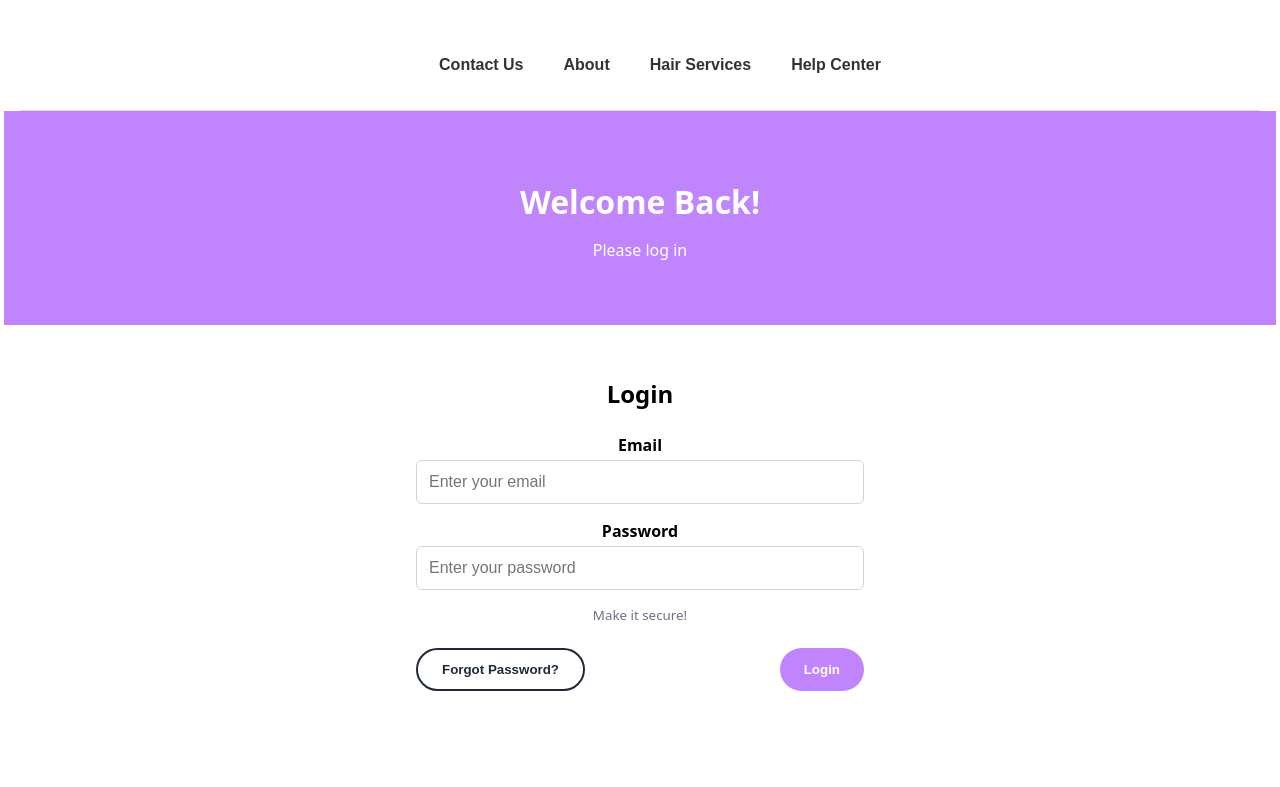
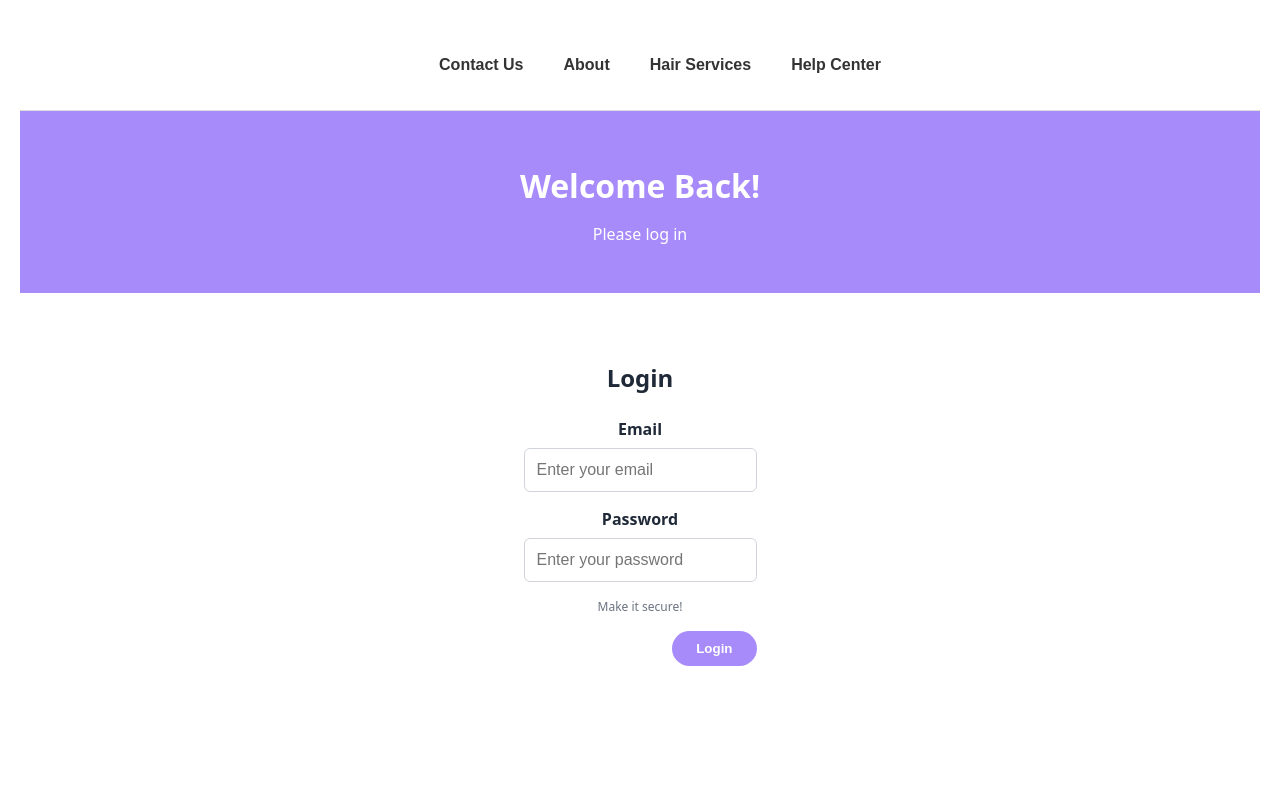
Before and after one commit to SumaiyaAhona/Hair-Care-Project, a React (Create React App) app: page /login in a window 1280 px wide. Shown: the top 787 px of the page. Built offline with nearby package versions, Linux system fonts and the light colour scheme.

Commit message:
removed a button

```diff
--- a/src/components/Login.css
+++ b/src/components/Login.css
@@ -1,24 +1,21 @@
 .login-container {
+    min-height: 100vh;
     display: flex;
     flex-direction: column;
-    align-items: center;
+    background-color: #ffffff;
     font-family: system-ui, sans-serif;
-    background-color: #fff;
-    min-height: 100vh;
-    padding-bottom: 2rem;
+    color: #1f2937;
   }
 
   .login-header {
-    width: 100%;
-    background-color: #c084fc;
+    background-color: #a78bfa;
+    text-align: center;
+    padding: 2rem;
     color: white;
-    padding: 3rem 1rem;
-    text-align: center;
   }
 
   .login-header h1 {
     font-size: 2rem;
-    font-weight: 700;
     margin-bottom: 0.5rem;
   }
 
@@ -27,14 +24,13 @@
   }
 
   .login-content {
-    width: 100%;
-    max-width: 28rem;
-    padding: 2rem 1.5rem;
+    padding: 3rem 1.5rem;
+    max-width: 500px;
+    margin: 0 auto;
   }
 
   .login-content h2 {
     font-size: 1.5rem;
-    font-weight: 700;
     margin-bottom: 1.5rem;
   }
 
@@ -43,81 +39,62 @@
     flex-direction: column;
   }
 
-  form label {
+  label {
     font-weight: 600;
-    margin-bottom: 0.25rem;
+    margin-bottom: 0.5rem;
   }
 
-  form input {
+  input {
     padding: 0.75rem;
     margin-bottom: 1rem;
+    border-radius: 0.375rem;
     border: 1px solid #d1d5db;
-    border-radius: 0.375rem;
     font-size: 1rem;
   }
 
-  form small {
+  small {
+    font-size: 0.75rem;
     color: #6b7280;
-    margin-bottom: 1.5rem;
+    margin-bottom: 1rem;
   }
 
   .login-buttons {
     display: flex;
-    flex-direction: column;
+    justify-content: flex-end;
     gap: 1rem;
   }
 
-  @media (min-width: 640px) {
-    .login-buttons {
-      flex-direction: row;
-      justify-content: space-between;
-    }
-  }
-
   .btn-primary {
-    background-color: #c084fc;
+    padding: 0.625rem 1.5rem;
+    background-color: #a78bfa;
     color: white;
-    padding: 0.75rem 1.5rem;
+    font-weight: 600;
     border: none;
     border-radius: 9999px;
-    font-weight: 600;
     cursor: pointer;
+    transition: background-color 0.2s;
   }
 
   .btn-primary:hover {
-    background-color: #a855f7;
-  }
-
-  .btn-secondary {
-    background-color: transparent;
-    border: 2px solid #1f2937;
-    color: #1f2937;
-    padding: 0.75rem 1.5rem;
-    border-radius: 9999px;
-    font-weight: 600;
-    cursor: pointer;
-  }
-
-  .btn-secondary:hover {
-    background-color: #f3f4f6;
+    background-color: #8b5cf6;
   }
 
   .login-footer {
+    margin-top: auto;
+    padding: 1.5rem;
     text-align: center;
-    margin-top: 3rem;
     font-size: 0.875rem;
     color: #6b7280;
+    background-color: #f9fafb;
   }
 
   .footer-links {
-    display: flex;
-    justify-content: center;
-    gap: 1rem;
     margin-top: 0.5rem;
   }
 
   .footer-links a {
     color: #6b7280;
+    margin: 0 1rem;
     text-decoration: none;
   }
 
--- a/src/components/Login.jsx
+++ b/src/components/Login.jsx
@@ -20,7 +20,6 @@ export default function Login() {
           <small>Make it secure!</small>
 
           <div className="login-buttons">
-            <button type="button" className="btn-secondary">Forgot Password?</button>
             <button type="submit" className="btn-primary">Login</button>
           </div>
         </form>
```
